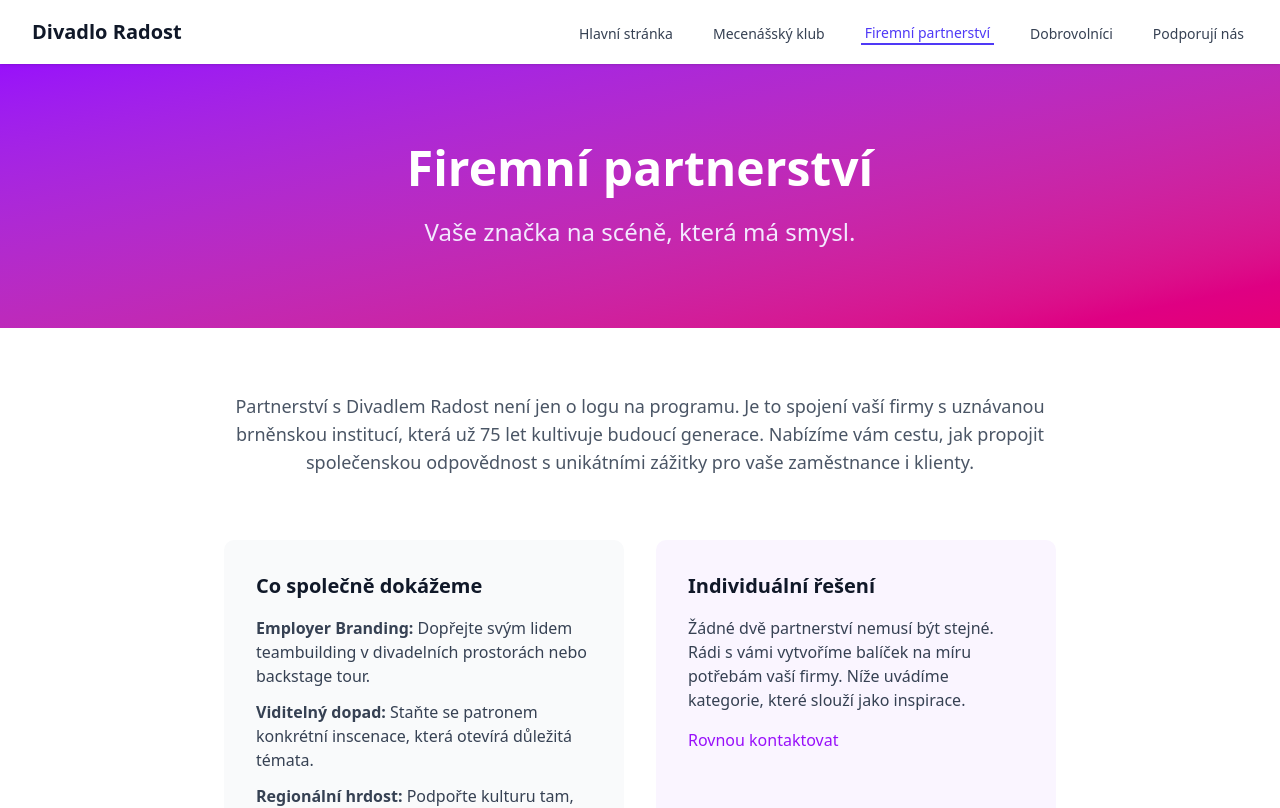
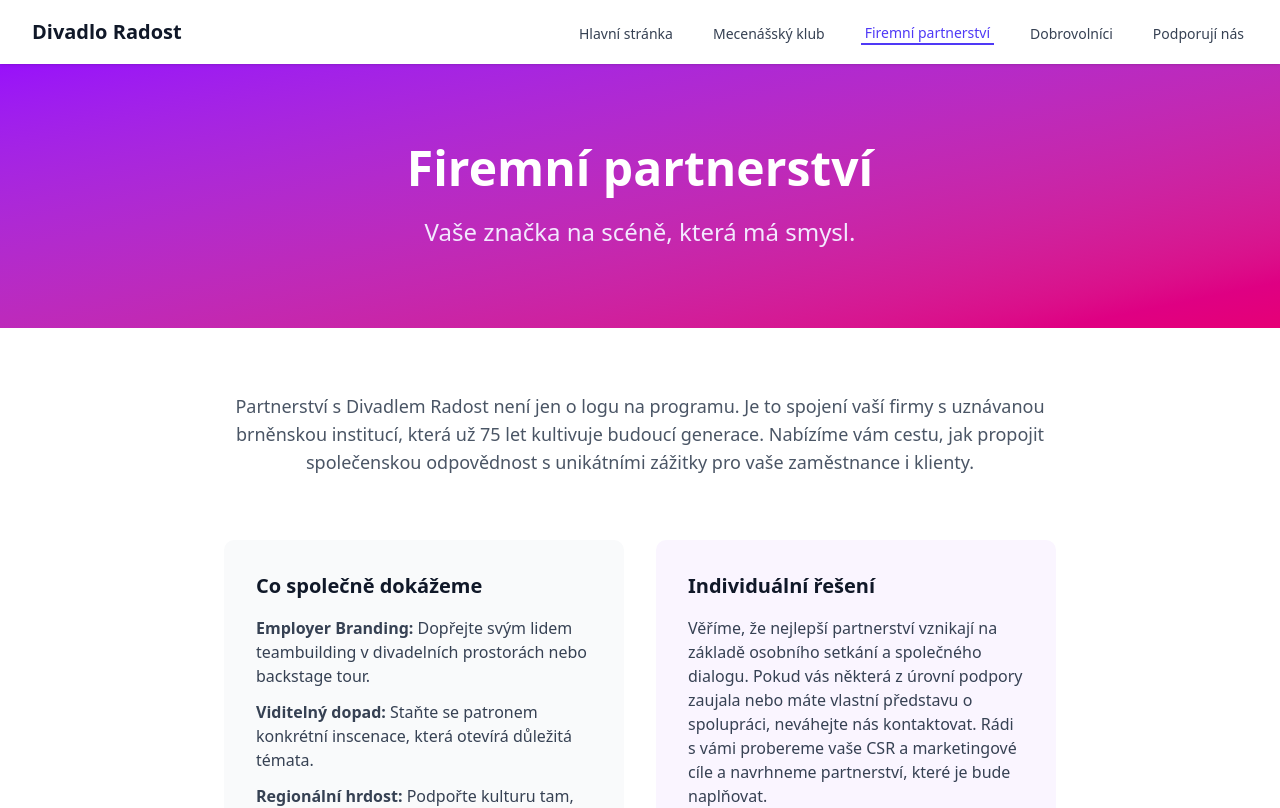
Before and after one commit to kuslukas94/DR_fund, a React (Vite) app: page /firemni-partnerstvi in a window 1280 px wide. Shown: the top 808 px of the page. Built offline with nearby package versions, Linux system fonts and the light colour scheme.

Commit message:
Update partnership copy

```diff
--- a/src/pages/CorporatePartnershipPage.tsx
+++ b/src/pages/CorporatePartnershipPage.tsx
@@ -271,8 +271,10 @@
             <div className="bg-purple-50 rounded-lg p-8">
               <h3 className="text-xl font-bold text-gray-900 mb-4">Individuální řešení</h3>
               <p className="text-gray-700 mb-4">
-                Žádné dvě partnerství nemusí být stejné. Rádi s vámi vytvoříme balíček na
-                míru potřebám vaší firmy. Níže uvádíme kategorie, které slouží jako inspirace.
+                Věříme, že nejlepší partnerství vznikají na základě osobního setkání a společného
+                dialogu. Pokud vás některá z úrovní podpory zaujala nebo máte vlastní představu o
+                spolupráci, neváhejte nás kontaktovat. Rádi s vámi probereme vaše CSR a marketingové
+                cíle a navrhneme partnerství, které je bude naplňovat.
               </p>
               <a
                 href="mailto:kus@divadlo-radost.cz"
```
